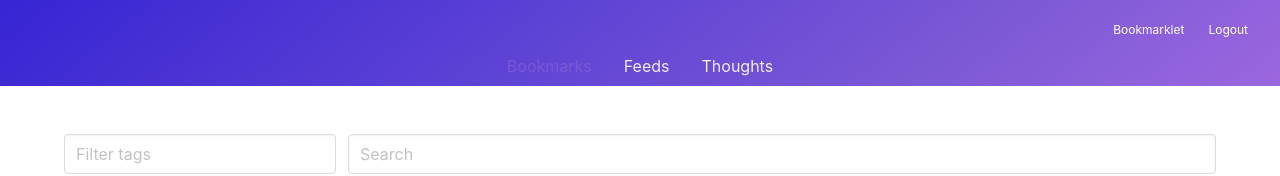
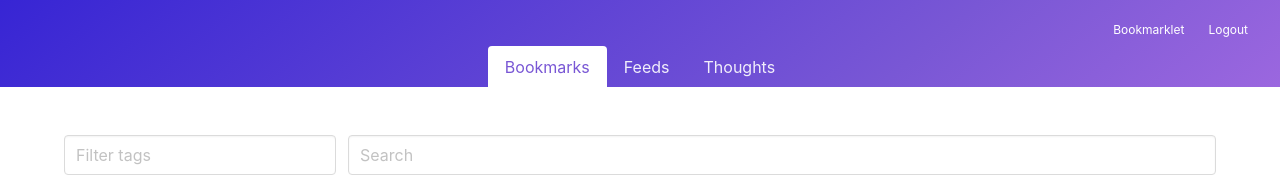
Before and after one commit to nrocco/bookmarks, a Vue app in the folder web/: page / in a window 1280 px wide. Shown: the top 176 px of the page. Built offline with nearby package versions, Linux system fonts and the light colour scheme; some icons are missing; what vue-moment, vue-showdown would draw is missing.

Commit message:
Update all npm packages and style the tabbar

```diff
--- a/web/src/components/Base.vue
+++ b/web/src/components/Base.vue
@@ -10,12 +10,18 @@
         </div>
       </div>
       <div class="hero-foot">
-        <nav class="tabs is-centered">
+        <nav class="tabs is-boxed is-centered">
           <div class="container">
             <ul>
-              <router-link tag="li" exact active-class="is-active" to="/"><a>Bookmarks</a></router-link>
-              <router-link tag="li" exact active-class="is-active" to="/feeds"><a>Feeds</a></router-link>
-              <router-link tag="li" exact active-class="is-active" to="/thoughts"><a>Thoughts</a></router-link>
+              <router-link custom v-slot="{ navigate, href, isExactActive }" to="/">
+                <li :class="{'is-active': isExactActive, 'has-text-black': isExactActive}"><a :href="href" @click="navigate">Bookmarks</a></li>
+              </router-link>
+              <router-link custom v-slot="{ navigate, href, isExactActive }" to="/feeds">
+                <li :class="{'is-active': isExactActive, 'has-text-white': isExactActive}"><a :href="href" @click="navigate">Feeds</a></li>
+              </router-link>
+              <router-link custom v-slot="{ navigate, href, isExactActive }" to="/thoughts">
+                <li :class="{'is-active': isExactActive, 'has-text-black': isExactActive}"><a :href="href" @click="navigate">Thoughts</a></li>
+              </router-link>
             </ul>
           </div>
         </nav>
```
Also changed, not shown: web/package.json (+6 -8 lines), 1 other file (tests, documents, lock files or other folders).
